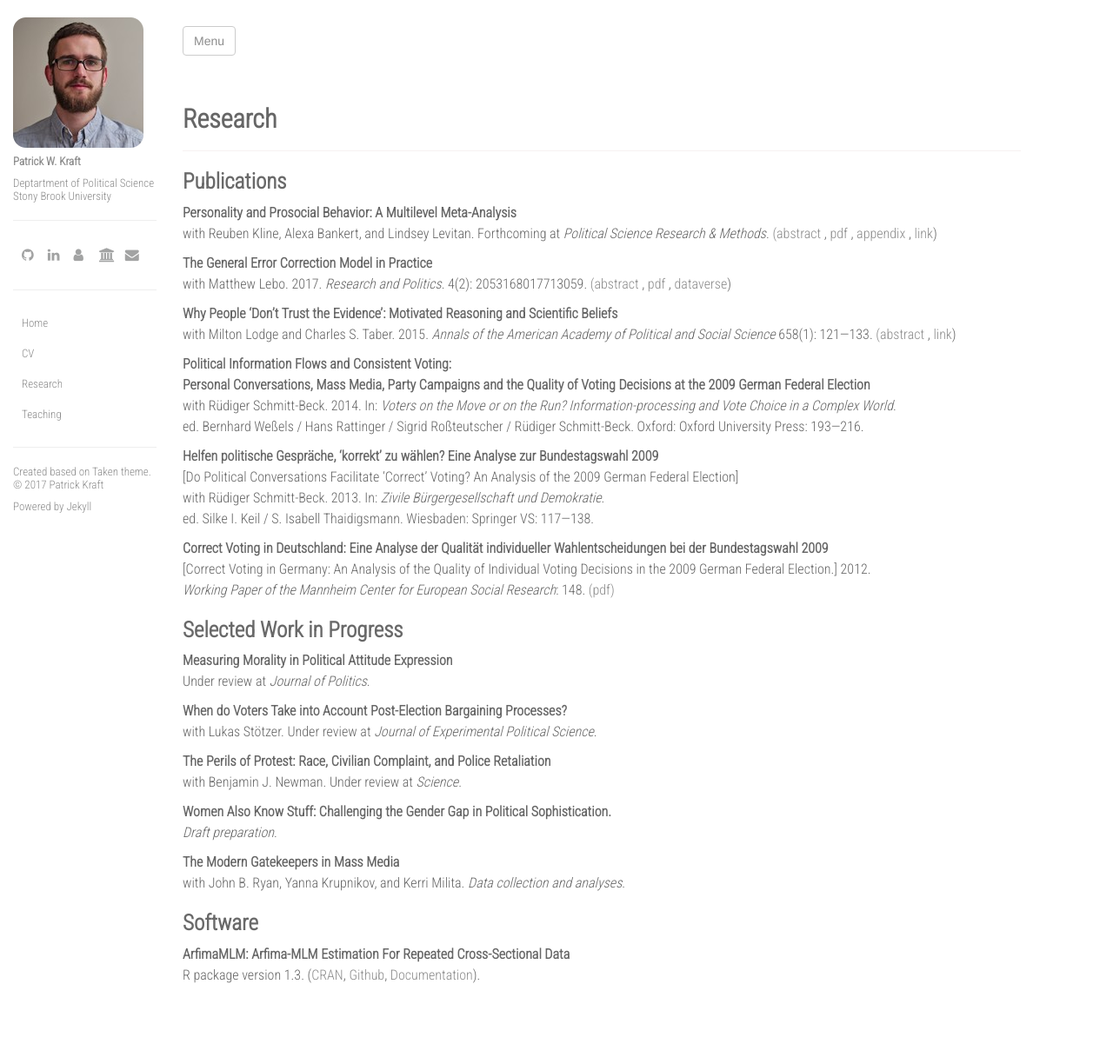
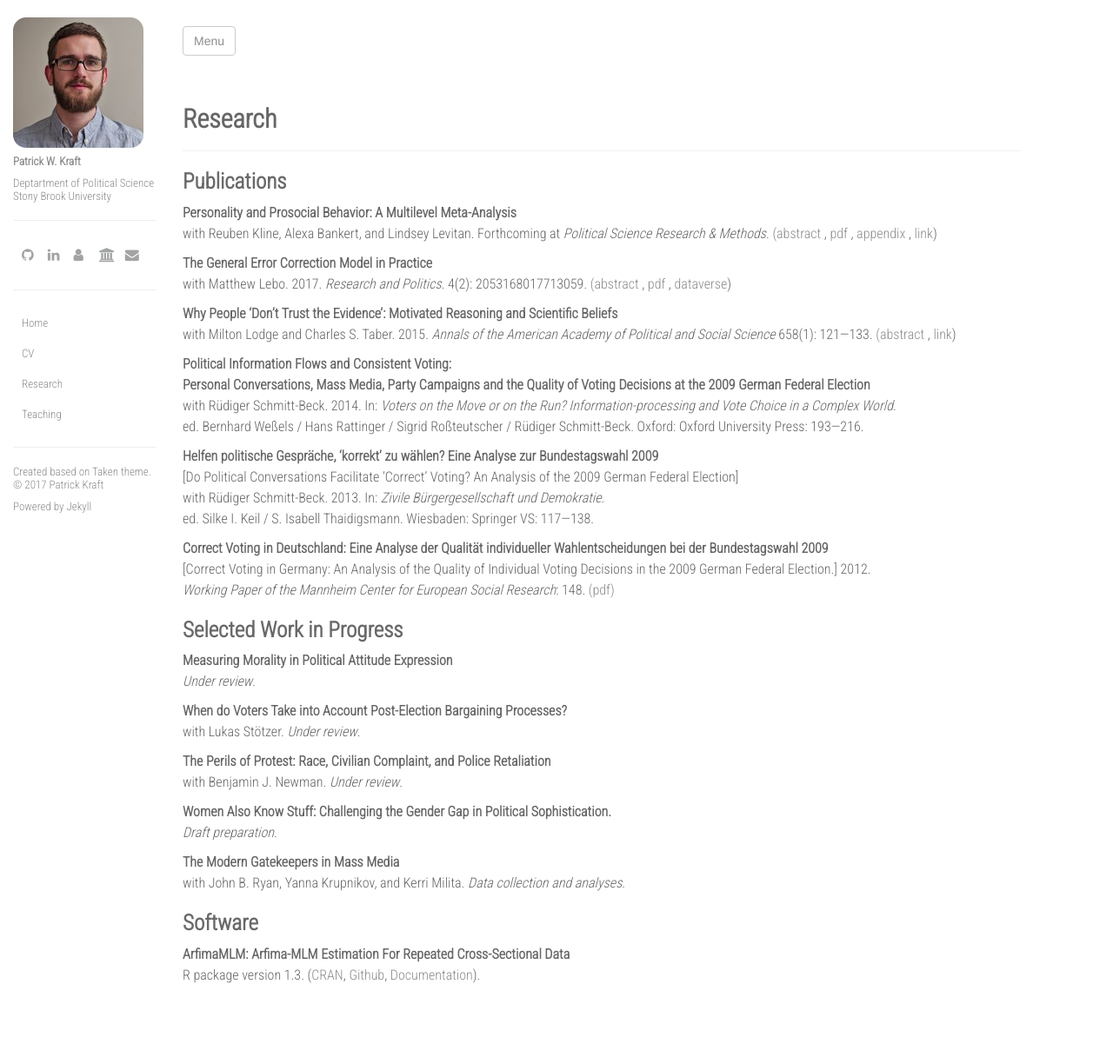
Before and after one commit to pwkraft/pwkraft-old.github.io, a Jekyll site: the page built from research.md, in a window 1280 px wide. Shown: the whole page at 87% size. Built offline with Jekyll 4.4.1, drawn with Linux system fonts in a browser that asks for light colours; nearby versions of some CDN libraries.

Commit message:
research update

```diff
--- a/research.md
+++ b/research.md
@@ -61,13 +61,13 @@ _Working Paper of the Mannheim Center for European Social Research_: 148. <a hre
 # Selected Work in Progress
 
 **Measuring Morality in Political Attitude Expression** \\
-Under review at _Journal of Politics_.
+_Under review_.
 
 **When do Voters Take into Account Post-Election Bargaining Processes?** \\
-with Lukas St&#246;tzer. Under review at _Journal of Experimental Political Science_.
+with Lukas St&#246;tzer. _Under review_.
 
 **The Perils of Protest: Race, Civilian Complaint, and Police Retaliation** \\
-with Benjamin J. Newman. Under review at _Science_.
+with Benjamin J. Newman. _Under review_.
 
 **Women Also Know Stuff: Challenging the Gender Gap in Political Sophistication.** \\
 _Draft preparation_.
```
Also changed, not shown: 1 other file.
